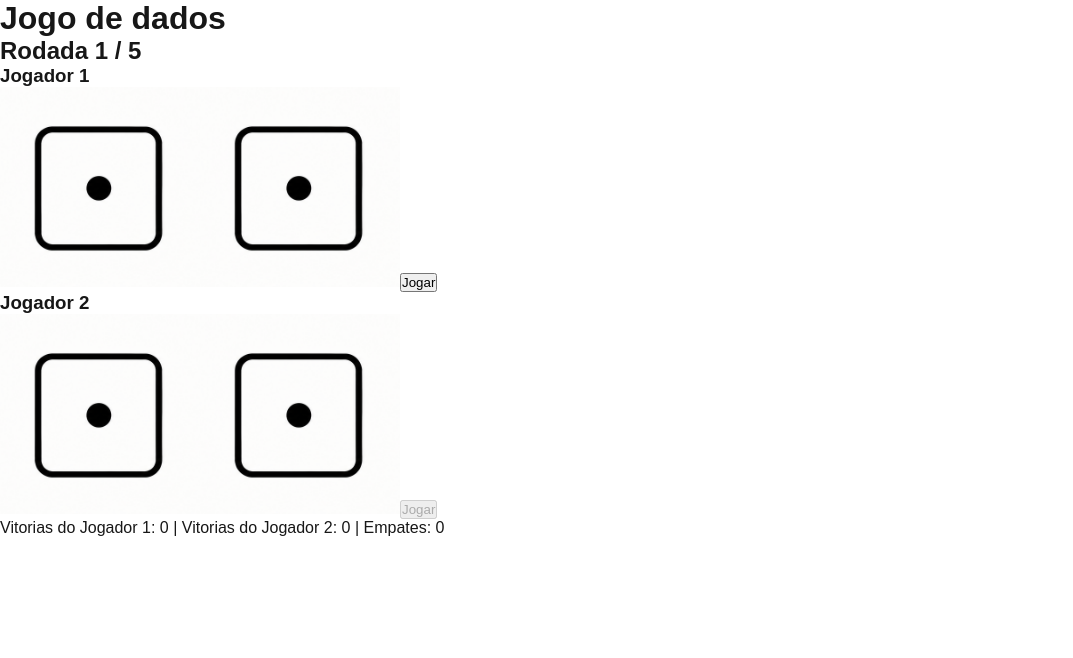
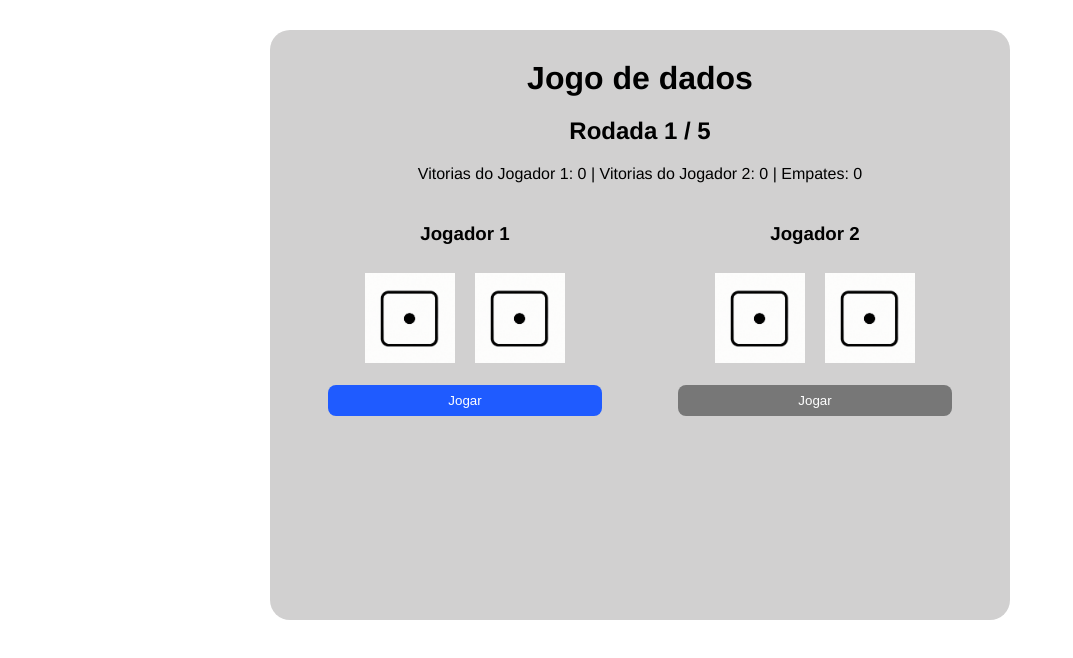
Before and after one commit to joao-vitor-queiroz/Jogo-Dados-Next.js, a Next.js app in the folder jogo-dados/: page / in a window 1280 px wide. Shown: the top 658 px of the page, without its empty margins (0-1073 px from the left). Built offline with nearby package versions, Linux system fonts and the light colour scheme.

Commit message:
estilizando a pagina

```diff
--- a/jogo-dados/app/globals.css
+++ b/jogo-dados/app/globals.css
@@ -1,53 +1,50 @@
-:root {
-  --background: #ffffff;
-  --foreground: #171717;
+body {
+  font-family: Helvetica;
 }
 
-@media (prefers-color-scheme: dark) {
-  :root {
-    --background: #0a0a0a;
-    --foreground: #ededed;
-  }
+.container {
+  background-color: rgb(209, 208, 208);
+  width: 700px;
+  height: 550px;
+  margin: 30px auto;
+  text-align: center;
+  padding: 20px;
+  border-radius: 20px;
 }
 
-html {
-  height: 100%;
+h1 {
+  margin: 10px;
 }
 
-html,
-body {
-  max-width: 100vw;
-  overflow-x: hidden;
+.jogadores {
+  display: flex;
+  justify-content: center;
+  padding: 5px;
 }
 
-body {
-  min-height: 100%;
+.jogador {
   display: flex;
+  width: 250px;
+  margin: 0px 50px 20px;
   flex-direction: column;
-  color: var(--foreground);
-  background: var(--background);
-  font-family: Arial, Helvetica, sans-serif;
-  -webkit-font-smoothing: antialiased;
-  -moz-osx-font-smoothing: grayscale;
+  align-items: center;
 }
 
-* {
-  box-sizing: border-box;
-  padding: 0;
-  margin: 0;
+button {
+  background-color: rgb(31, 91, 255);
+  color: white;
+  margin: 8px;
+  padding: 8px 120px;
+  border: 0px;
+  border-radius: 8px;
+  cursor: pointer;
 }
 
-a {
-  color: inherit;
-  text-decoration: none;
-}
-
-@media (prefers-color-scheme: dark) {
-  html {
-    color-scheme: dark;
-  }
+button:disabled {
+  background-color: rgb(119, 119, 119);
 }
 
 img {
-  width: 200px;
+  width: 90px;
+  margin: 10px;
 }
--- a/jogo-dados/components/JogoDados.js
+++ b/jogo-dados/components/JogoDados.js
@@ -83,22 +83,28 @@ export default function JogoDados() {
     <div className="container">
       <h1>Jogo de dados</h1>
       <h2>Rodada {rodada} / 5</h2>
-      <h2>{mensagem}</h2>
+      <p>Vitorias do Jogador 1: {vitoriasJ1} | Vitorias do Jogador 2: {vitoriasJ2} | Empates: {empates}</p>
 
+      <div className="jogadores">
         <div className="jogador">
           <h3>Jogador 1</h3>
+          <div>
             <Dado valor={dadosJ1[0]} />
             <Dado valor={dadosJ1[1]} />
+          </div>
           <button onClick={jogarJ1} disabled={turno == 2 || jogoFinalizado}>Jogar</button>
         </div>
 
         <div className="jogador">
           <h3>Jogador 2</h3>
+          <div>
             <Dado valor={dadosJ2[0]} />
             <Dado valor={dadosJ2[1]} />
+          </div>
           <button onClick={jogarJ2} disabled={turno == 1 || jogoFinalizado}>Jogar</button>
         </div>
-      <p>Vitorias do Jogador 1: {vitoriasJ1} | Vitorias do Jogador 2: {vitoriasJ2} | Empates: {empates}</p>
+      </div>
+      <h3>{mensagem}</h3>
 
       {jogoFinalizado && (
         <div className="resultadoFinal">
```
Also changed, not shown: jogo-dados/app/page.module.css (deleted, +0 -150 lines). Lines whose indentation alone changed are shown as unchanged.
